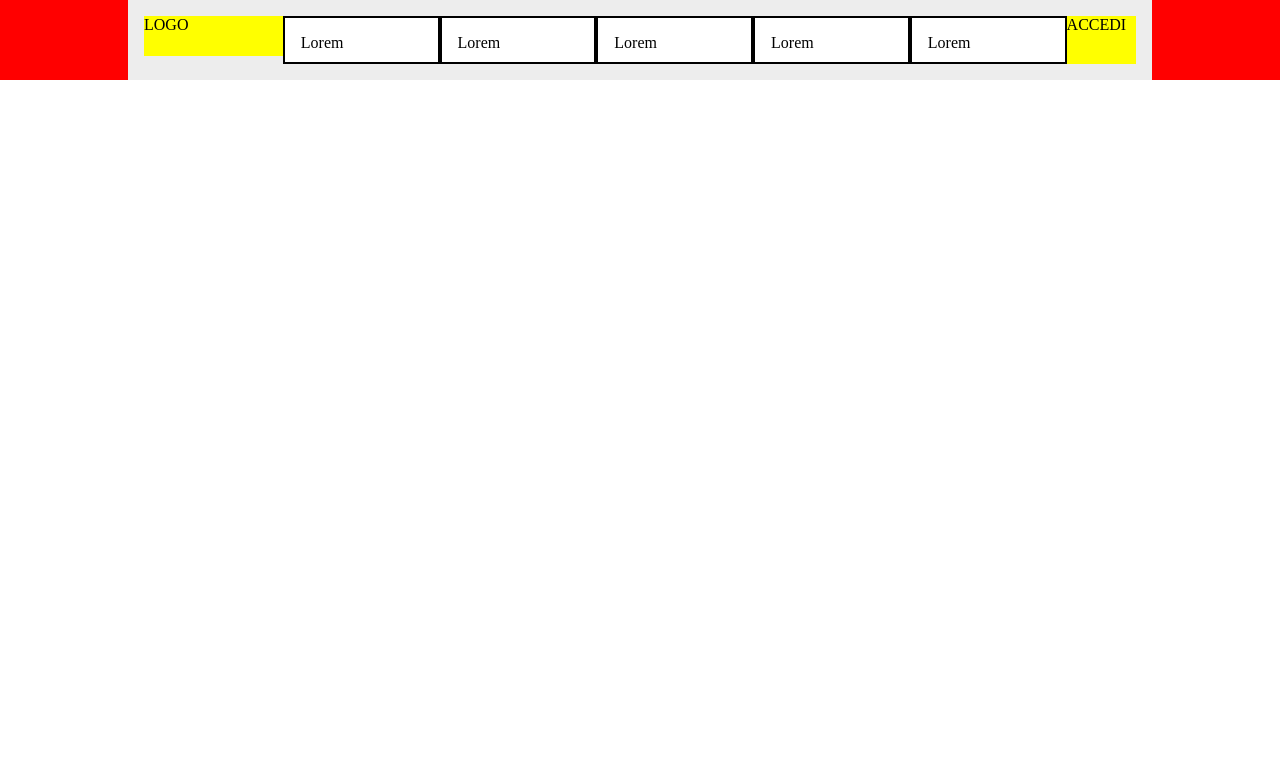
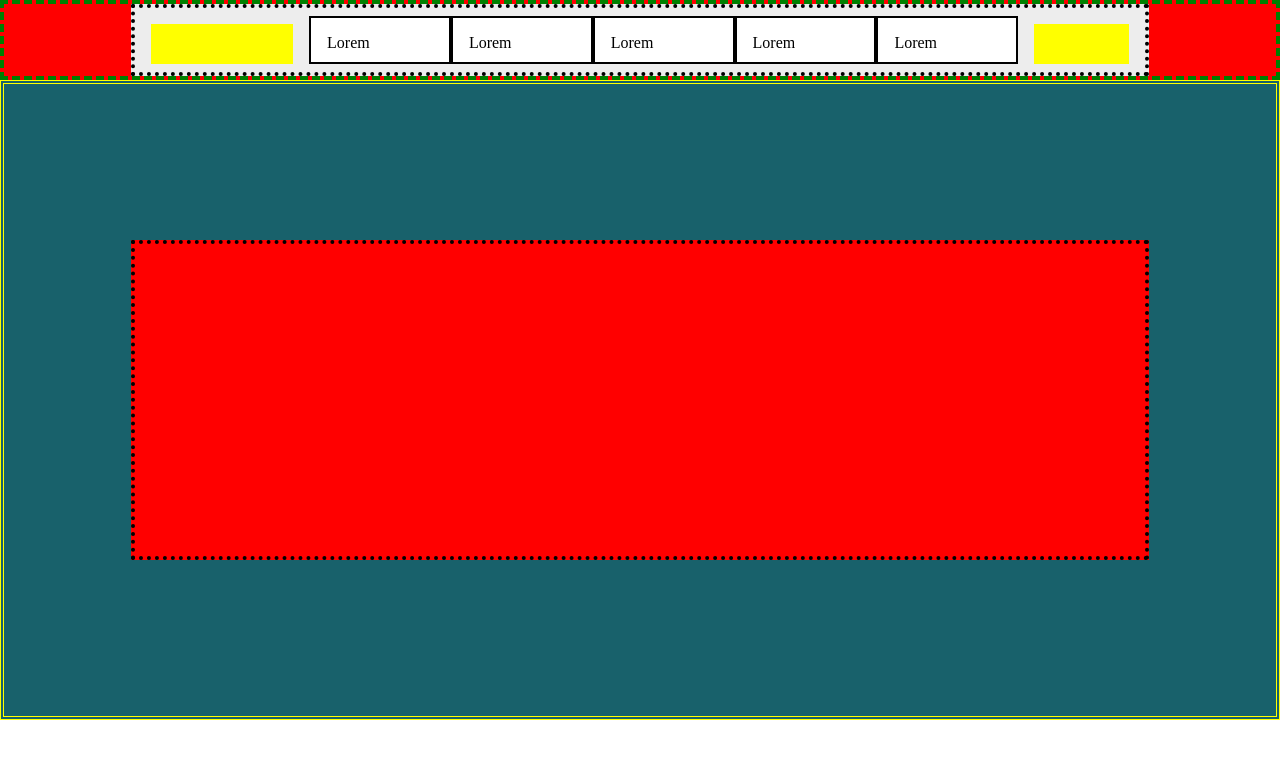
Before and after one commit to agostinoluca/htmlcss-struttura-discord, a plain HTML site: page index.html in a window 1280 px wide. Drawn offline with Linux system fonts and the light colour scheme.

Commit message:
add first main section

```diff
--- a/css/style.css
+++ b/css/style.css
@@ -19,43 +19,49 @@
     padding: 1rem;
 }
 
-/* header */
+/* HEADER */
 .site_header{
     width: 100%;
     height: 80px;
 }
 
 .header_logo{
-    width: 20%;
+    width: 15%;
 }
 
 .row_menu_bar{
+    display: flex;
     justify-content: space-between;
-    display: flex;
-    margin: auto;
-    width: 70%;
+    width: 75%;
+    margin: 0 1rem;
+    align-self: center;
 }
 
 .header_login{
     width: 10%;
 }
+/* -------------------- IN FASE DI RESTRINGIMENTO PAGINA IL CONTENITORE DEL LOGIN COPRE IL MENU BAR ----------------------------- */
 
-#log_button{
-    border: none;
-    padding: 1rem;
-    font: inherit;
+
+/* MAIN */
+
+/* Download Discord or Open in browser */
+.download_open_bg{
+    width: 100%;
+    display: flex;
 }
 
 
-
-/*Debug*/
+/* --- DEBUG --- */
 .debug .site_header{
     background-color: red;
+    border: 0.3rem dashed green;
 }
 
 .debug .site_header .flex_container{
     height: 100%;
     background: #ededed;
+    border: 0.3rem dotted black;
 }
 
 .debug .header_logo{
@@ -66,7 +72,6 @@
 .debug .row_menu_bar{
     background: black;
     height: 3rem;
-    width: 70rem;
 }
 
 .debug .col-5{
@@ -76,4 +81,18 @@
 
 .debug .header_login{
     background-color: yellow;
+    height: 40px;
 }
+
+.debug .download_open_bg{
+    height: 40rem;
+    background: rgb(24, 97, 107);
+    border: 0.3rem double yellow;
+}
+
+.debug main .download_open_bg .flex_container{
+    background-color: red;
+    height: 20rem;
+    border: 0.3rem dotted black;
+}
+/* ---/.DEBUG--- */
--- a/index.html
+++ b/index.html
@@ -9,7 +9,7 @@
 <body class="debug">
     <header class="site_header">
         <div class="flex_container">
-            <div class="header_logo">LOGO</div>
+            <div class="header_logo"></div>
             <!-- / .logo -->
             <div class="row_menu_bar">
                 <div class="col-5">
@@ -29,18 +29,22 @@
                 </div>
             </div>
             <!-- /.menu bar -->
-            <div class="header_login">ACCEDI</div>
+            <div class="header_login"></div>
             <!-- /.login -->
         </div>
     </header>
     <!-- /.site header -->
 
     <main>
-        <section></section>
+        <section class="download_open_bg">
+            <div class="flex_container">
+            </div>
+        </section>
         <section></section>
         <section></section>
         <section></section>
     </main>
+    <!-- /.site main -->
 
     <footer></footer>
 </body>
```
